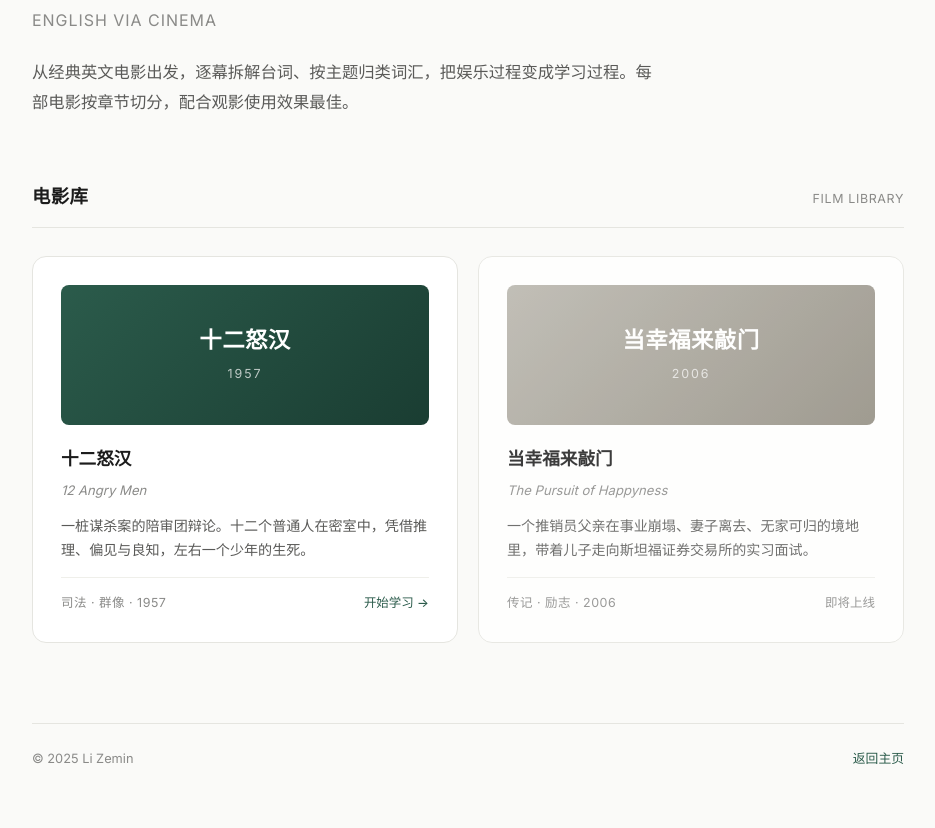
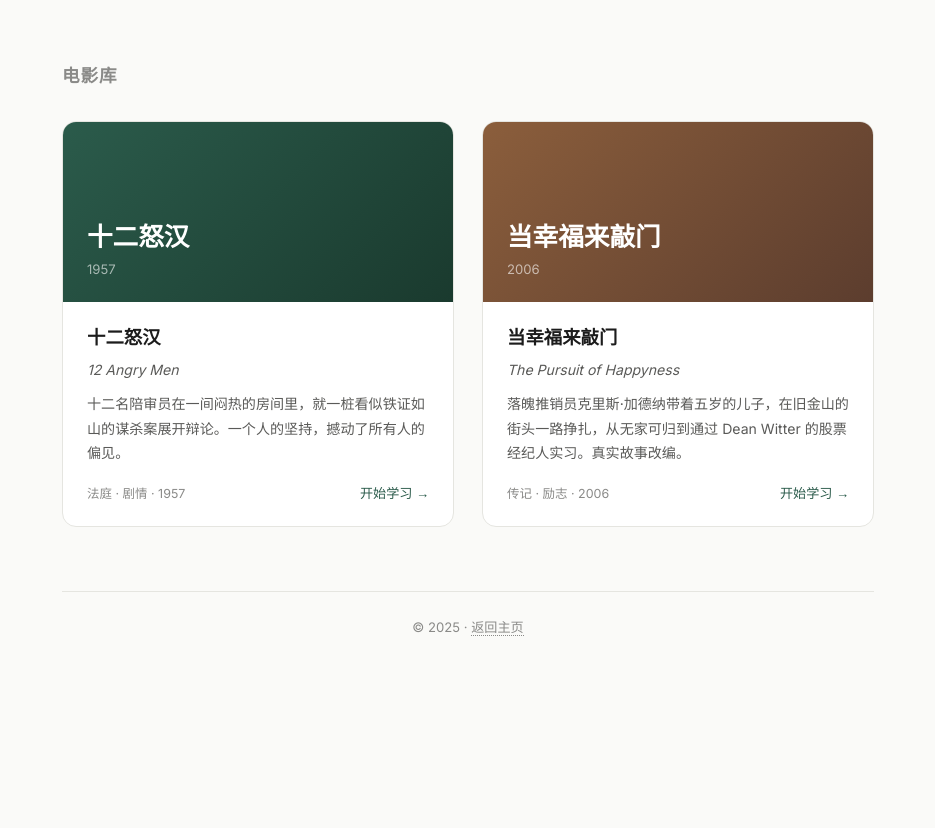
Before and after one commit to lizeming148/12-angry-men, a plain HTML site: page index.html in a window 1280 px wide. Shown: the part 197-1025 px from the top of the page, without its empty margins (172-1107 px from the left). After the commit the page ends 936 px from the top, so only its background shows below. Drawn offline with Linux system fonts and the light colour scheme.

Commit message:
Update index.html

```diff
--- a/index.html
+++ b/index.html
@@ -3,13 +3,9 @@
 <head>
     <meta charset="UTF-8">
     <meta name="viewport" content="width=device-width, initial-scale=1.0">
-    <title>用电影学英语 · English via Cinema</title>
-    <link rel="preconnect" href="https://fonts.googleapis.com">
-    <link rel="preconnect" href="https://fonts.gstatic.com" crossorigin>
+    <title>用电影学英语 — english.lizeming.net</title>
     <link href="https://fonts.googleapis.com/css2?family=Noto+Serif+SC:wght@400;700&family=Inter:wght@400;500;600&display=swap" rel="stylesheet">
     <style>
-        * { margin: 0; padding: 0; box-sizing: border-box; }
-
         :root {
             --bg: #FAFAF8;
             --text: #1C1C1C;
@@ -20,272 +16,146 @@
             --card-bg: #FFFFFF;
             --border: #E5E5E0;
             --border-soft: #EFEFEA;
+            --quote-bg: #F5F2EC;
+        }
+        * { margin: 0; padding: 0; box-sizing: border-box; }
+        body {
+            font-family: 'Noto Serif SC', 'Inter', serif;
+            background: var(--bg);
+            color: var(--text);
+            line-height: 1.8;
+            -webkit-font-smoothing: antialiased;
+        }
+        .container { max-width: 860px; margin: 0 auto; padding: 64px 24px 100px; }
+
+        .hero { text-align: center; margin-bottom: 64px; }
+        .hero h1 { font-family: 'Noto Serif SC', serif; font-size: 2.2rem; font-weight: 700; margin-bottom: 12px; }
+        .hero p { color: var(--text-secondary); font-size: 0.95rem; max-width: 520px; margin: 0 auto; line-height: 1.8; }
+
+        .section-title {
+            font-family: 'Noto Serif SC', serif;
+            font-size: 1.1rem;
+            font-weight: 700;
+            color: var(--text-tertiary);
+            letter-spacing: 0.05em;
+            margin-bottom: 28px;
         }
 
-        body {
-            font-family: 'Inter', 'Noto Serif SC', -apple-system, 'PingFang SC', 'Microsoft YaHei', sans-serif;
-            background: var(--bg);
-            color: var(--text);
-            line-height: 1.7;
-            -webkit-font-smoothing: antialiased;
-        }
-
-        .container {
-            max-width: 920px;
-            margin: 0 auto;
-            padding: 80px 24px 100px;
-        }
-
-        /* Header */
-        .breadcrumb {
-            font-size: 0.82rem;
-            color: var(--text-tertiary);
-            margin-bottom: 24px;
-        }
-
-        .breadcrumb a {
-            color: var(--text-tertiary);
-            text-decoration: none;
-            border-bottom: 1px dotted var(--text-tertiary);
-            padding-bottom: 1px;
-        }
-
-        .breadcrumb a:hover {
-            color: var(--accent);
-            border-bottom-color: var(--accent);
-        }
-
-        .hero {
+        .movies-grid {
+            display: grid;
+            grid-template-columns: repeat(auto-fill, minmax(360px, 1fr));
+            gap: 28px;
             margin-bottom: 64px;
         }
 
-        .hero h1 {
-            font-family: 'Noto Serif SC', serif;
-            font-weight: 700;
-            font-size: 2.4rem;
-            letter-spacing: 0.02em;
-            margin-bottom: 12px;
-        }
-
-        .hero .subtitle {
-            font-family: 'Inter', sans-serif;
-            font-size: 1rem;
-            color: var(--text-tertiary);
-            letter-spacing: 0.06em;
-            text-transform: uppercase;
-            margin-bottom: 24px;
-        }
-
-        .hero .intro {
-            font-family: 'Noto Serif SC', serif;
-            font-size: 1.02rem;
-            color: var(--text-secondary);
-            line-height: 1.85;
-            max-width: 620px;
-        }
-
-        /* Section title */
-        .section-header {
-            display: flex;
-            align-items: baseline;
-            justify-content: space-between;
-            margin-bottom: 28px;
-            padding-bottom: 14px;
-            border-bottom: 1px solid var(--border);
-        }
-
-        .section-title {
-            font-family: 'Noto Serif SC', serif;
-            font-size: 1.15rem;
-            font-weight: 700;
-            letter-spacing: 0.02em;
-        }
-
-        .section-subtitle {
-            font-size: 0.78rem;
-            color: var(--text-tertiary);
-            letter-spacing: 0.05em;
-            text-transform: uppercase;
-        }
-
-        /* Movie grid */
-        .movies-grid {
-            display: grid;
-            grid-template-columns: repeat(2, 1fr);
-            gap: 20px;
-        }
-
         .movie-card {
+            display: block;
+            text-decoration: none;
+            color: var(--text);
             background: var(--card-bg);
             border: 1px solid var(--border);
             border-radius: 14px;
-            padding: 28px;
-            text-decoration: none;
-            color: inherit;
-            display: flex;
-            flex-direction: column;
-            transition: box-shadow 0.25s ease, transform 0.15s ease, border-color 0.2s ease;
+            overflow: hidden;
+            transition: transform 0.2s, box-shadow 0.2s;
         }
-
-        a.movie-card:hover {
-            box-shadow: 0 6px 24px rgba(0,0,0,0.06);
-            transform: translateY(-2px);
-            border-color: var(--accent);
+        .movie-card:hover {
+            transform: translateY(-3px);
+            box-shadow: 0 8px 24px rgba(0,0,0,0.06);
         }
 
         .movie-poster {
-            width: 100%;
-            height: 140px;
-            margin-bottom: 20px;
-            border-radius: 8px;
+            height: 180px;
             display: flex;
-            align-items: center;
-            justify-content: center;
-            background: linear-gradient(135deg, #2B5B4B 0%, #1A3D32 100%);
-            color: #FFFFFF;
+            align-items: flex-end;
+            justify-content: flex-start;
+            padding: 20px 24px;
+            background: linear-gradient(135deg, #2B5B4B 0%, #1a3a2e 100%);
+            position: relative;
+        }
+        .movie-poster.variant-warm {
+            background: linear-gradient(135deg, #8B5E3C 0%, #5C3D2E 100%);
+        }
+        .movie-poster.variant-deep {
+            background: linear-gradient(135deg, #3B4371 0%, #28304E 100%);
+        }
+        .poster-title {
             font-family: 'Noto Serif SC', serif;
-            text-align: center;
-            padding: 16px;
-            position: relative;
-            overflow: hidden;
+            font-size: 1.6rem;
+            font-weight: 700;
+            color: #fff;
+            line-height: 1.3;
         }
-
-        .movie-poster .poster-title {
-            font-size: 1.4rem;
-            font-weight: 700;
-            line-height: 1.3;
-            letter-spacing: 0.02em;
-        }
-
-        .movie-poster .poster-year {
+        .poster-year {
             font-family: 'Inter', sans-serif;
-            font-size: 0.78rem;
-            opacity: 0.7;
-            letter-spacing: 0.15em;
-            margin-top: 8px;
-        }
-
-        /* Variant posters for distinction */
-        .movie-poster.variant-warm {
-            background: linear-gradient(135deg, #B8642E 0%, #7F3F1A 100%);
-        }
-
-        .movie-poster.variant-deep {
-            background: linear-gradient(135deg, #3F4859 0%, #232938 100%);
+            font-size: 0.82rem;
+            color: rgba(255,255,255,0.6);
+            margin-top: 4px;
         }
 
         .movie-card h3 {
             font-family: 'Noto Serif SC', serif;
-            font-size: 1.1rem;
+            font-size: 1.15rem;
             font-weight: 700;
-            margin-bottom: 4px;
+            padding: 20px 24px 0;
         }
-
         .movie-card .english-title {
-            font-size: 0.82rem;
-            color: var(--text-tertiary);
+            font-family: 'Inter', sans-serif;
             font-style: italic;
-            margin-bottom: 12px;
+            color: var(--text-secondary);
+            font-size: 0.88rem;
+            padding: 2px 24px 0;
         }
-
         .movie-card .desc {
             font-size: 0.88rem;
             color: var(--text-secondary);
-            line-height: 1.7;
-            flex-grow: 1;
-            margin-bottom: 16px;
+            padding: 10px 24px 0;
+            line-height: 1.75;
         }
-
         .movie-card .meta {
-            padding-top: 14px;
-            border-top: 1px solid var(--border-soft);
             display: flex;
             justify-content: space-between;
             align-items: center;
+            padding: 16px 24px 20px;
+        }
+        .movie-card .meta-info {
             font-size: 0.78rem;
+            color: var(--text-tertiary);
         }
-
-        .movie-card .meta-info {
-            color: var(--text-tertiary);
-            letter-spacing: 0.04em;
-        }
-
         .movie-card .arrow {
+            font-size: 0.82rem;
             color: var(--accent);
             font-weight: 500;
         }
 
-        /* Coming soon variant */
-        .movie-card.coming {
-            cursor: default;
-            opacity: 0.85;
-        }
-
-        .movie-card.coming .movie-poster {
-            background: linear-gradient(135deg, #B8B5AC 0%, #908B7F 100%);
-        }
-
-        .movie-card.coming .arrow {
-            color: var(--text-tertiary);
-        }
-
-        /* Footer */
-        .footer {
-            margin-top: 80px;
+        footer {
+            text-align: center;
             padding-top: 24px;
             border-top: 1px solid var(--border);
-            font-size: 0.8rem;
             color: var(--text-tertiary);
-            display: flex;
-            justify-content: space-between;
-            align-items: center;
+            font-size: 0.82rem;
         }
+        footer a { color: var(--text-tertiary); text-decoration: none; border-bottom: 1px dotted var(--text-tertiary); }
+        footer a:hover { color: var(--accent); }
 
-        .footer a {
-            color: var(--accent);
-            text-decoration: none;
-        }
-
-        .footer a:hover { text-decoration: underline; }
-
-        /* Mobile */
         @media (max-width: 720px) {
-            .container { padding: 56px 20px 80px; }
+            .container { padding: 48px 20px 80px; }
             .hero h1 { font-size: 1.8rem; }
             .movies-grid { grid-template-columns: 1fr; }
-            .footer {
-                flex-direction: column;
-                gap: 8px;
-                text-align: center;
-            }
         }
     </style>
 </head>
 <body>
 <div class="container">
 
-        <!-- Breadcrumb -->
-        <nav class="breadcrumb">
-            <a href="https://www.lizeming.net">← 李泽民</a>
-        </nav>
-
-        <!-- Hero -->
     <header class="hero">
         <h1>用电影学英语</h1>
-            <p class="subtitle">English via Cinema</p>
-            <p class="intro">从经典英文电影出发，逐幕拆解台词、按主题归类词汇，把娱乐过程变成学习过程。每部电影按章节切分，配合观影使用效果最佳。</p>
+        <p>精选经典电影，逐章拆解对白，积累地道词汇与表达。每部电影都是一本活的教材。</p>
     </header>
 
-        <!-- Movies -->
-        <section>
-            <div class="section-header">
-                <h2 class="section-title">电影库</h2>
-                <span class="section-subtitle">Film Library</span>
-            </div>
+    <p class="section-title">电影库</p>
 
     <div class="movies-grid">
 
-                <!-- 12 Angry Men -->
         <a class="movie-card" href="/12-angry-men/">
             <div class="movie-poster">
                 <div>
@@ -295,15 +165,14 @@
             </div>
             <h3>十二怒汉</h3>
             <p class="english-title">12 Angry Men</p>
-                    <p class="desc">一桩谋杀案的陪审团辩论。十二个普通人在密室中，凭借推理、偏见与良知，左右一个少年的生死。</p>
+            <p class="desc">十二名陪审员在一间闷热的房间里，就一桩看似铁证如山的谋杀案展开辩论。一个人的坚持，撼动了所有人的偏见。</p>
             <div class="meta">
-                        <span class="meta-info">司法 · 群像 · 1957</span>
+                <span class="meta-info">法庭 · 剧情 · 1957</span>
                 <span class="arrow">开始学习 →</span>
             </div>
         </a>
 
-                <!-- Pursuit of Happyness placeholder -->
-                <div class="movie-card coming">
+        <a class="movie-card" href="/pursuit-of-happyness/">
             <div class="movie-poster variant-warm">
                 <div>
                     <div class="poster-title">当幸福来敲门</div>
@@ -312,20 +181,17 @@
             </div>
             <h3>当幸福来敲门</h3>
             <p class="english-title">The Pursuit of Happyness</p>
-                    <p class="desc">一个推销员父亲在事业崩塌、妻子离去、无家可归的境地里，带着儿子走向斯坦福证券交易所的实习面试。</p>
+            <p class="desc">落魄推销员克里斯·加德纳带着五岁的儿子，在旧金山的街头一路挣扎，从无家可归到通过 Dean Witter 的股票经纪人实习。真实故事改编。</p>
             <div class="meta">
                 <span class="meta-info">传记 · 励志 · 2006</span>
-                        <span class="arrow">即将上线</span>
+                <span class="arrow">开始学习 →</span>
             </div>
+        </a>
+
     </div>
 
-            </div>
-        </section>
-
-        <!-- Footer -->
-        <footer class="footer">
-            <span>© 2025 Li Zemin</span>
-            <a href="https://www.lizeming.net">返回主页</a>
+    <footer>
+        <p>&copy; 2025 · <a href="https://www.lizeming.net/">返回主页</a></p>
     </footer>
 
 </div>
```
Lines whose indentation alone changed are shown as unchanged.
